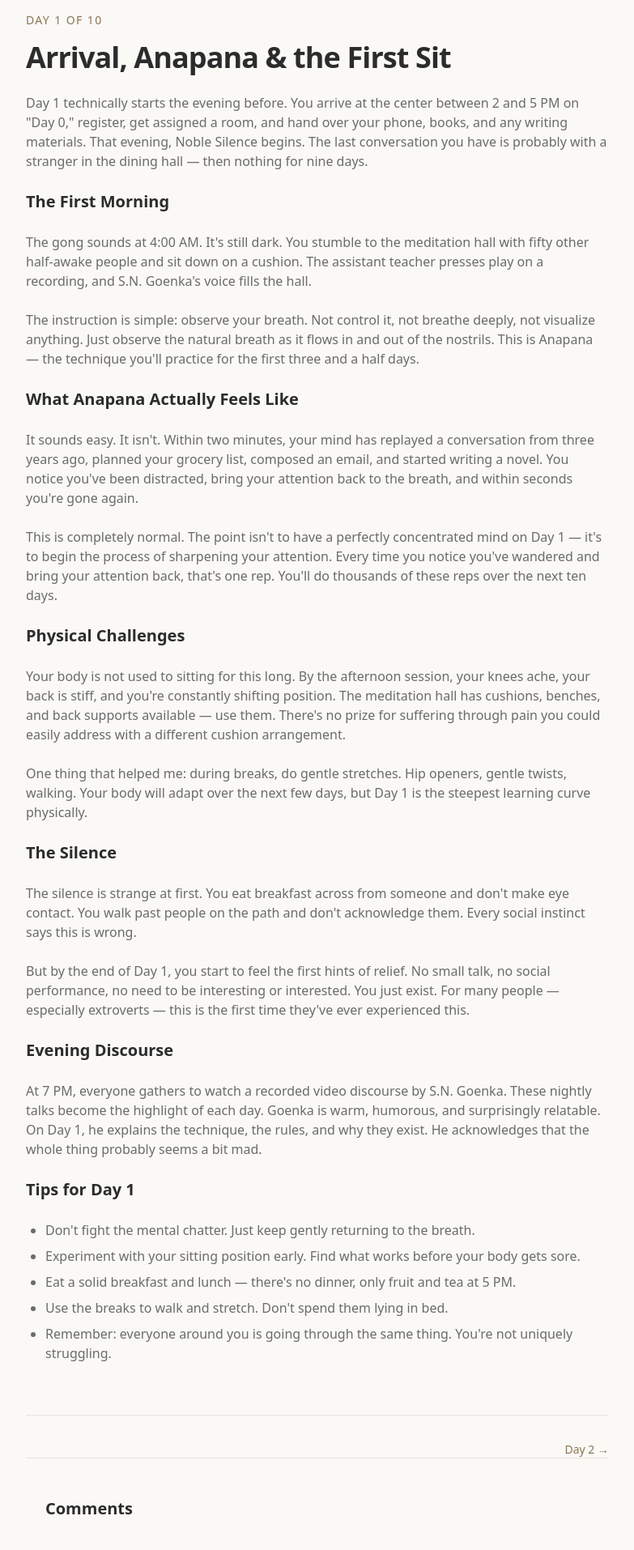
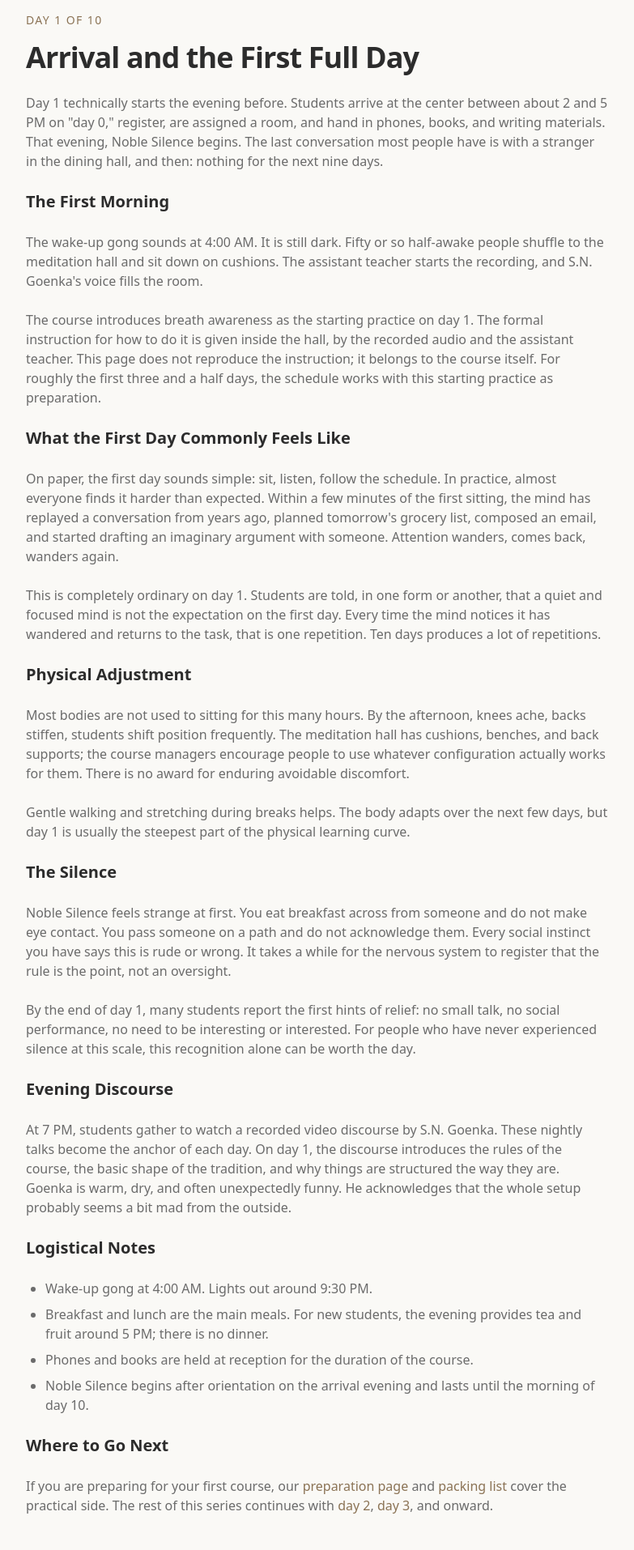
Before and after one commit to m13v/vipassana-cool, a Next.js app: page /experience/day-1 in a window 1280 px wide. Shown: the part 226-2140 px from the top of the page at 81% size, without its empty margins (248-1031 px from the left). Built offline with nearby package versions, Linux system fonts and the light colour scheme.

Commit message:
Update Day 1 page content and metadata to third-person perspective

```diff
--- a/src/app/experience/day-1/page.tsx
+++ b/src/app/experience/day-1/page.tsx
@@ -2,64 +2,74 @@ import type { Metadata } from "next";
 import { DayPage } from "@/components/day-page";
 
 export const metadata: Metadata = {
-  title: "Vipassana Day 1 — Arrival, Anapana & the First Sit",
+  title: "Vipassana Day 1 — Arrival and the First Full Day",
   description:
-    "What happens on day 1 of a Vipassana course: arrival, orientation, your first Anapana meditation session, and how to survive the initial hours of silence.",
+    "A descriptive account of day 1 of a 10-day Vipassana course: arrival, orientation, the first morning in the hall, and how the first full day of Noble Silence commonly feels.",
   alternates: { canonical: "https://vipassana.cool/experience/day-1" },
 };
 
 export default function Day1Page() {
   return (
-    <DayPage day={1} title="Arrival, Anapana & the First Sit">
+    <DayPage day={1} title="Arrival and the First Full Day">
       <p>
-        Day 1 technically starts the evening before. You arrive at the center between 2 and 5 PM on &quot;Day 0,&quot; register, get assigned a room, and hand over your phone, books, and any writing materials. That evening, Noble Silence begins. The last conversation you have is probably with a stranger in the dining hall — then nothing for nine days.
+        Day 1 technically starts the evening before. Students arrive at the center between about 2 and 5 PM on &quot;day 0,&quot; register, are assigned a room, and hand in phones, books, and writing materials. That evening, Noble Silence begins. The last conversation most people have is with a stranger in the dining hall, and then: nothing for the next nine days.
       </p>
 
       <h2 className="text-xl font-bold text-foreground">The First Morning</h2>
       <p>
-        The gong sounds at 4:00 AM. It&apos;s still dark. You stumble to the meditation hall with fifty other half-awake people and sit down on a cushion. The assistant teacher presses play on a recording, and S.N. Goenka&apos;s voice fills the hall.
+        The wake-up gong sounds at 4:00 AM. It is still dark. Fifty or so half-awake people shuffle to the meditation hall and sit down on cushions. The assistant teacher starts the recording, and S.N. Goenka&apos;s voice fills the room.
       </p>
       <p>
-        The instruction is simple: observe your breath. Not control it, not breathe deeply, not visualize anything. Just observe the natural breath as it flows in and out of the nostrils. This is Anapana — the technique you&apos;ll practice for the first three and a half days.
+        The course introduces breath awareness as the starting practice on day 1. The formal instruction for how to do it is given inside the hall, by the recorded audio and the assistant teacher. This page does not reproduce the instruction; it belongs to the course itself. For roughly the first three and a half days, the schedule works with this starting practice as preparation.
       </p>
 
-      <h2 className="text-xl font-bold text-foreground">What Anapana Actually Feels Like</h2>
+      <h2 className="text-xl font-bold text-foreground">What the First Day Commonly Feels Like</h2>
       <p>
-        It sounds easy. It isn&apos;t. Within two minutes, your mind has replayed a conversation from three years ago, planned your grocery list, composed an email, and started writing a novel. You notice you&apos;ve been distracted, bring your attention back to the breath, and within seconds you&apos;re gone again.
+        On paper, the first day sounds simple: sit, listen, follow the schedule. In practice, almost everyone finds it harder than expected. Within a few minutes of the first sitting, the mind has replayed a conversation from years ago, planned tomorrow&apos;s grocery list, composed an email, and started drafting an imaginary argument with someone. Attention wanders, comes back, wanders again.
       </p>
       <p>
-        This is completely normal. The point isn&apos;t to have a perfectly concentrated mind on Day 1 — it&apos;s to begin the process of sharpening your attention. Every time you notice you&apos;ve wandered and bring your attention back, that&apos;s one rep. You&apos;ll do thousands of these reps over the next ten days.
+        This is completely ordinary on day 1. Students are told, in one form or another, that a quiet and focused mind is not the expectation on the first day. Every time the mind notices it has wandered and returns to the task, that is one repetition. Ten days produces a lot of repetitions.
       </p>
 
-      <h2 className="text-xl font-bold text-foreground">Physical Challenges</h2>
+      <h2 className="text-xl font-bold text-foreground">Physical Adjustment</h2>
       <p>
-        Your body is not used to sitting for this long. By the afternoon session, your knees ache, your back is stiff, and you&apos;re constantly shifting position. The meditation hall has cushions, benches, and back supports available — use them. There&apos;s no prize for suffering through pain you could easily address with a different cushion arrangement.
+        Most bodies are not used to sitting for this many hours. By the afternoon, knees ache, backs stiffen, students shift position frequently. The meditation hall has cushions, benches, and back supports; the course managers encourage people to use whatever configuration actually works for them. There is no award for enduring avoidable discomfort.
       </p>
       <p>
-        One thing that helped me: during breaks, do gentle stretches. Hip openers, gentle twists, walking. Your body will adapt over the next few days, but Day 1 is the steepest learning curve physically.
+        Gentle walking and stretching during breaks helps. The body adapts over the next few days, but day 1 is usually the steepest part of the physical learning curve.
       </p>
 
       <h2 className="text-xl font-bold text-foreground">The Silence</h2>
       <p>
-        The silence is strange at first. You eat breakfast across from someone and don&apos;t make eye contact. You walk past people on the path and don&apos;t acknowledge them. Every social instinct says this is wrong.
+        Noble Silence feels strange at first. You eat breakfast across from someone and do not make eye contact. You pass someone on a path and do not acknowledge them. Every social instinct you have says this is rude or wrong. It takes a while for the nervous system to register that the rule is the point, not an oversight.
       </p>
       <p>
-        But by the end of Day 1, you start to feel the first hints of relief. No small talk, no social performance, no need to be interesting or interested. You just exist. For many people — especially extroverts — this is the first time they&apos;ve ever experienced this.
+        By the end of day 1, many students report the first hints of relief: no small talk, no social performance, no need to be interesting or interested. For people who have never experienced silence at this scale, this recognition alone can be worth the day.
       </p>
 
       <h2 className="text-xl font-bold text-foreground">Evening Discourse</h2>
       <p>
-        At 7 PM, everyone gathers to watch a recorded video discourse by S.N. Goenka. These nightly talks become the highlight of each day. Goenka is warm, humorous, and surprisingly relatable. On Day 1, he explains the technique, the rules, and why they exist. He acknowledges that the whole thing probably seems a bit mad.
+        At 7 PM, students gather to watch a recorded video discourse by S.N. Goenka. These nightly talks become the anchor of each day. On day 1, the discourse introduces the rules of the course, the basic shape of the tradition, and why things are structured the way they are. Goenka is warm, dry, and often unexpectedly funny. He acknowledges that the whole setup probably seems a bit mad from the outside.
       </p>
 
-      <h2 className="text-xl font-bold text-foreground">Tips for Day 1</h2>
+      <h2 className="text-xl font-bold text-foreground">Logistical Notes</h2>
       <ul className="list-disc space-y-2 pl-6">
-        <li>Don&apos;t fight the mental chatter. Just keep gently returning to the breath.</li>
-        <li>Experiment with your sitting position early. Find what works before your body gets sore.</li>
-        <li>Eat a solid breakfast and lunch — there&apos;s no dinner, only fruit and tea at 5 PM.</li>
-        <li>Use the breaks to walk and stretch. Don&apos;t spend them lying in bed.</li>
-        <li>Remember: everyone around you is going through the same thing. You&apos;re not uniquely struggling.</li>
+        <li>Wake-up gong at 4:00 AM. Lights out around 9:30 PM.</li>
+        <li>Breakfast and lunch are the main meals. For new students, the evening provides tea and fruit around 5 PM; there is no dinner.</li>
+        <li>Phones and books are held at reception for the duration of the course.</li>
+        <li>Noble Silence begins after orientation on the arrival evening and lasts until the morning of day 10.</li>
       </ul>
+
+      <h2 className="text-xl font-bold text-foreground">Where to Go Next</h2>
+      <p>
+        If you are preparing for your first course, our{" "}
+        <a href="/prepare" className="text-accent hover:text-foreground">preparation page</a>
+        {" "}and{" "}
+        <a href="/prepare/packing-list" className="text-accent hover:text-foreground">packing list</a>
+        {" "}cover the practical side. The rest of this series continues with{" "}
+        <a href="/experience/day-2" className="text-accent hover:text-foreground">day 2</a>,{" "}
+        <a href="/experience/day-3" className="text-accent hover:text-foreground">day 3</a>, and onward.
+      </p>
     </DayPage>
   );
 }
```
